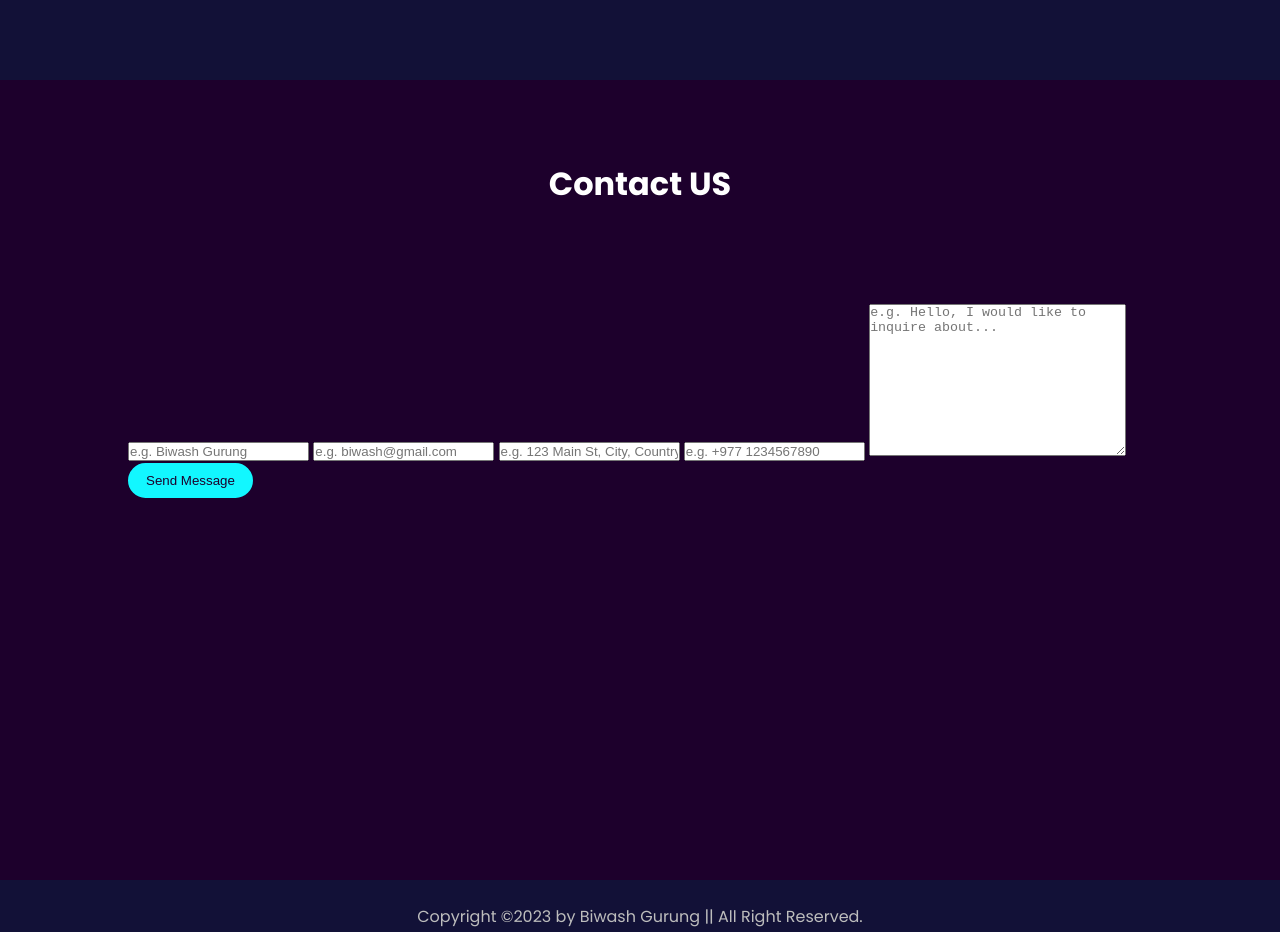
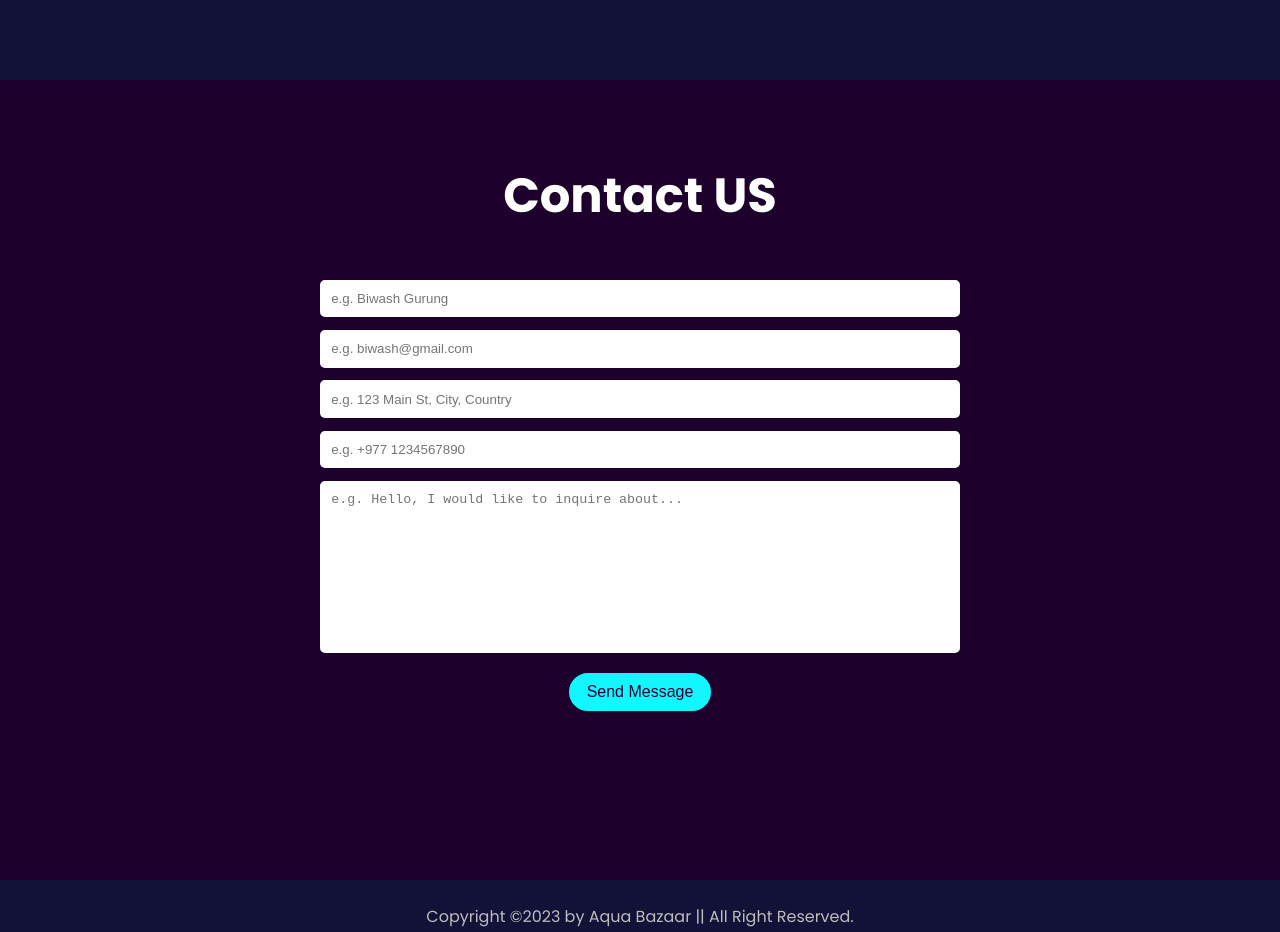
Before and after one commit to BiwashGurung/Aquarium-Store, a plain HTML site: page index.html in a window 1280 px wide. Shown: the part 2320-3252 px from the top of the page. Drawn offline with nearby package versions, Linux system fonts and the light colour scheme.

Commit message:
final code

```diff
--- a/index.html
+++ b/index.html
@@ -155,7 +155,7 @@
 
     <!--------------FOOTER SECTION------------------------->
     <footer>
-        <p class="scroll-scale">Copyright &copy;<span class="footer-year"></span>  by Biwash Gurung  || All Right Reserved.</p>
+        <p class="scroll-scale">Copyright &copy;<span class="footer-year"></span>  by Aqua Bazaar  || All Right Reserved.</p>
 
     </footer>
 
--- a/style.css
+++ b/style.css
@@ -251,17 +251,45 @@ section{
 }
 
 .contact h2{
-    font-size: 2rem;
+    font-size: 3rem;
     padding:2rem 0 1rem 0 ;
     text-align: center;
-    margin-bottom: 5rem;
+    margin-bottom: 2rem;
 }
 
-.contact .form{
+.contact form{
+    text-align: center;
+    max-width: 50rem;
+    margin: 1rem auto;
+    margin-bottom: 3rem;
+}
+
+.contact form input,
+.contact form textarea{
+    width: 80%;
+    color: #1d002c;
+    background:white;
+    margin-bottom: .8rem;
+    border: none;
+    border-radius: 5px;
+    padding: .7rem;
+}
+
+.contact form textarea{
+    resize: none;
+}
+
+.formBtn{
     display: flex;
-    position: absolute;
+    justify-content: center;
+    width: 100%;
+}
 
+.formBtn .btn{
+    cursor: pointer;
+    font-size: 1rem;
 }
+
 
 
 
```
